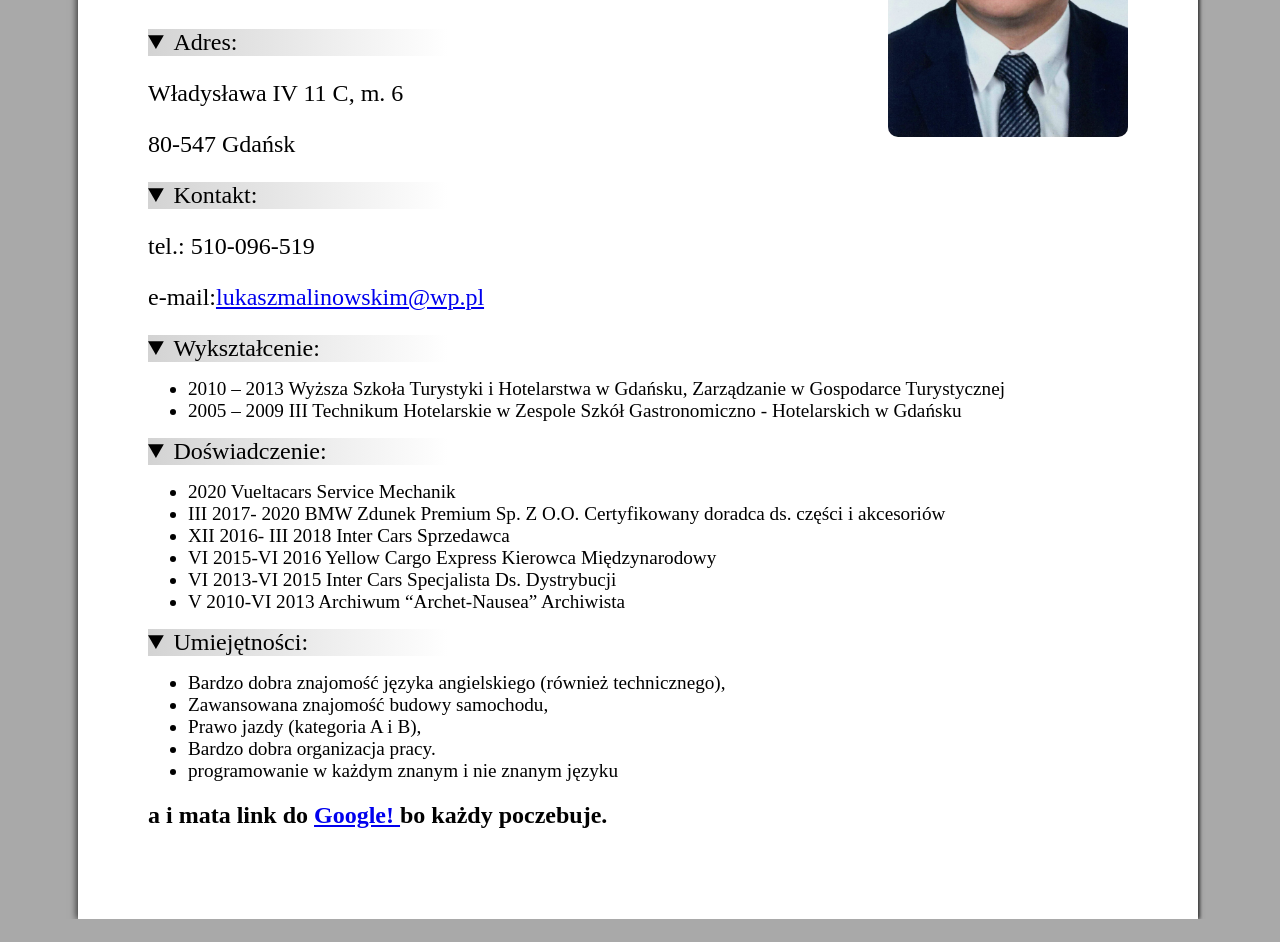
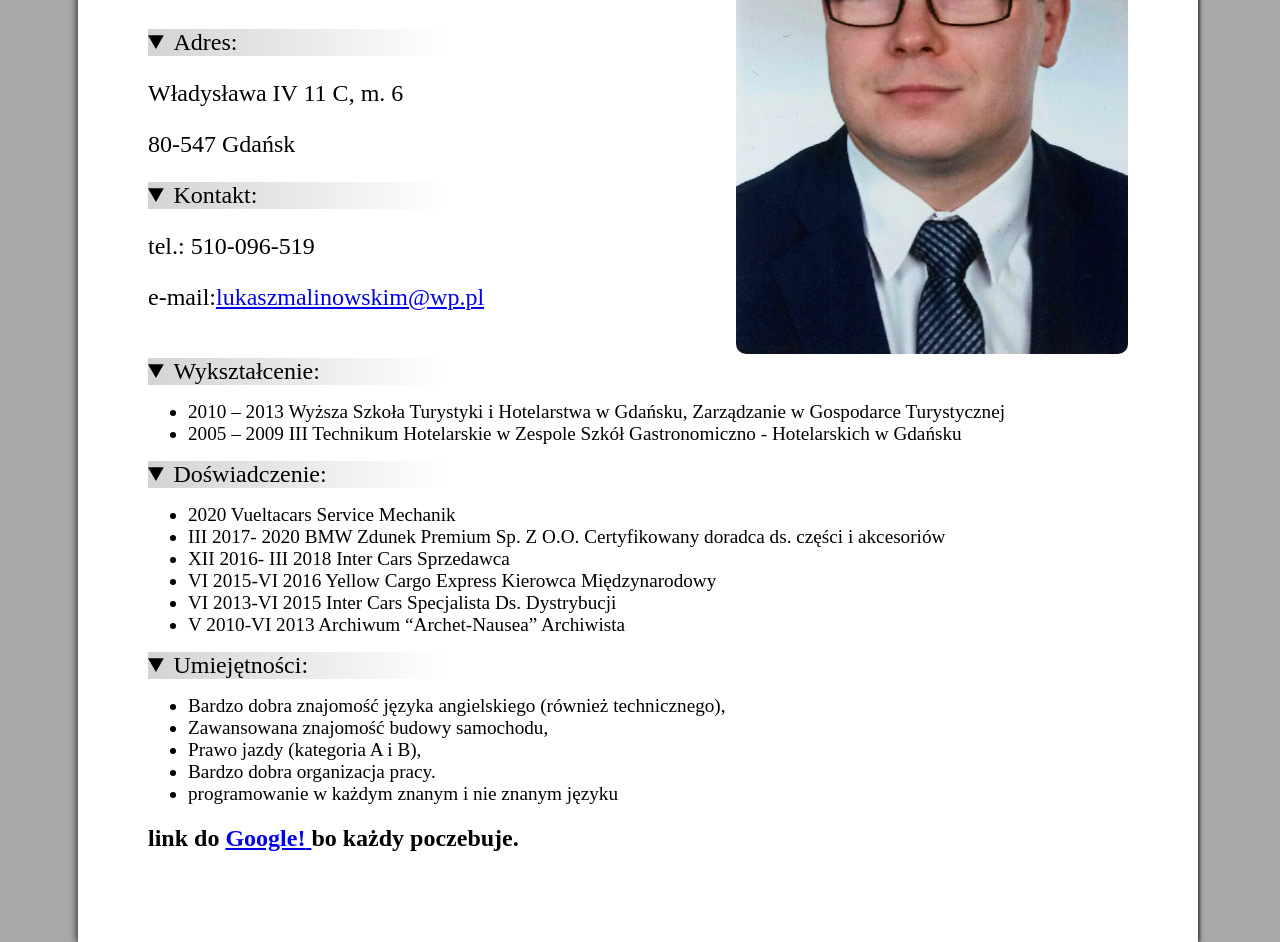
Before and after one commit to LukaszM1889/Test-website, a plain HTML site: page index.html in a window 1280 px wide. Shown: the part 353-1295 px from the top of the page. Before the commit the page ends 1272 px from the top, so only its background shows below. Drawn offline with Linux system fonts and the light colour scheme.

Commit message:
kolejna poprawka
kolejna poprawka

```diff
--- a/img.css
+++ b/img.css
@@ -1,5 +1,6 @@
 .mordka{
-  width: 15rem;
+  width: 80%;
+  min-width: 15rem;
   border-radius: 20px 20px 10px 10px;
 
 }
--- a/index.html
+++ b/index.html
@@ -79,7 +79,7 @@
 </ul>
     </details>
     <div>
-    <h2>a i mata link do <a href="https://www.google.pl/" title="The google" target="_blank"><strong>Google!</strong>
+    <h2> link do <a href="https://www.google.pl/" title="The google" target="_blank"><strong>Google!</strong>
     </a>bo każdy poczebuje.</h2>
     </div>
 </div>
```
